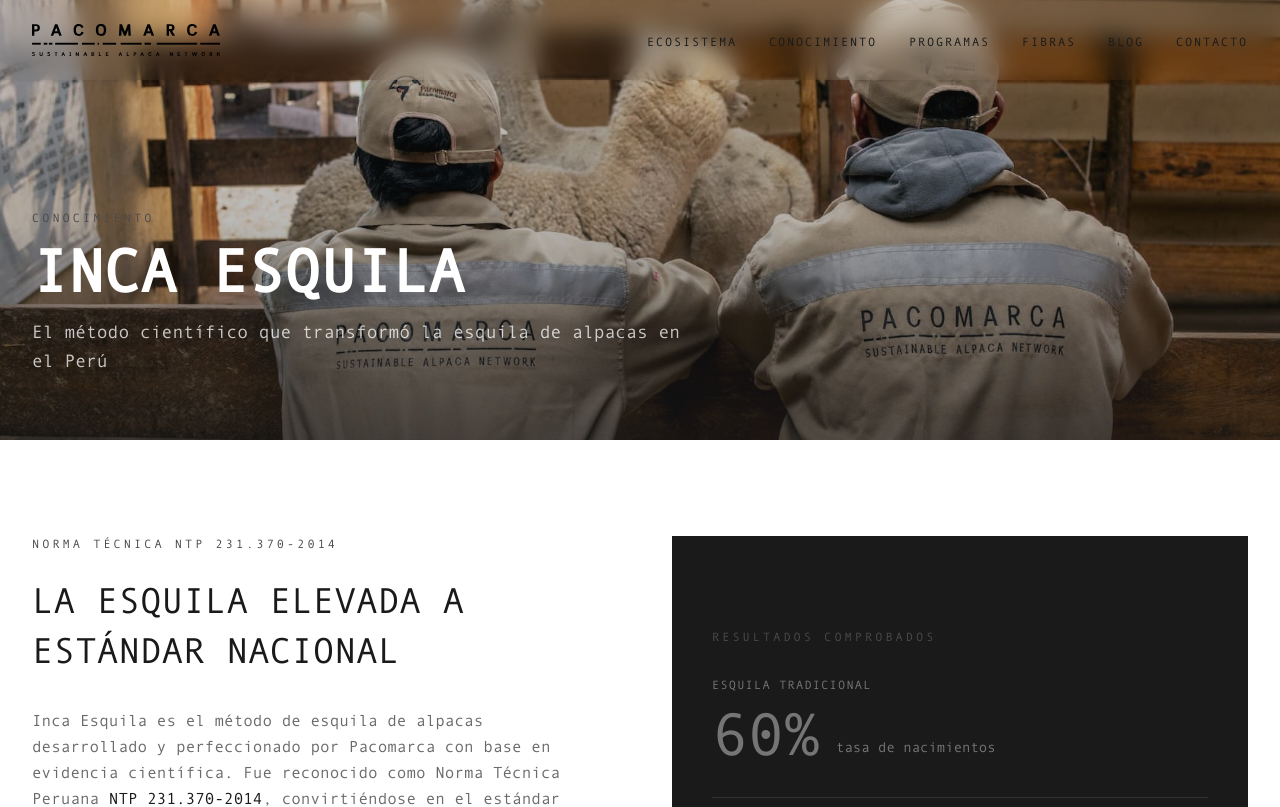
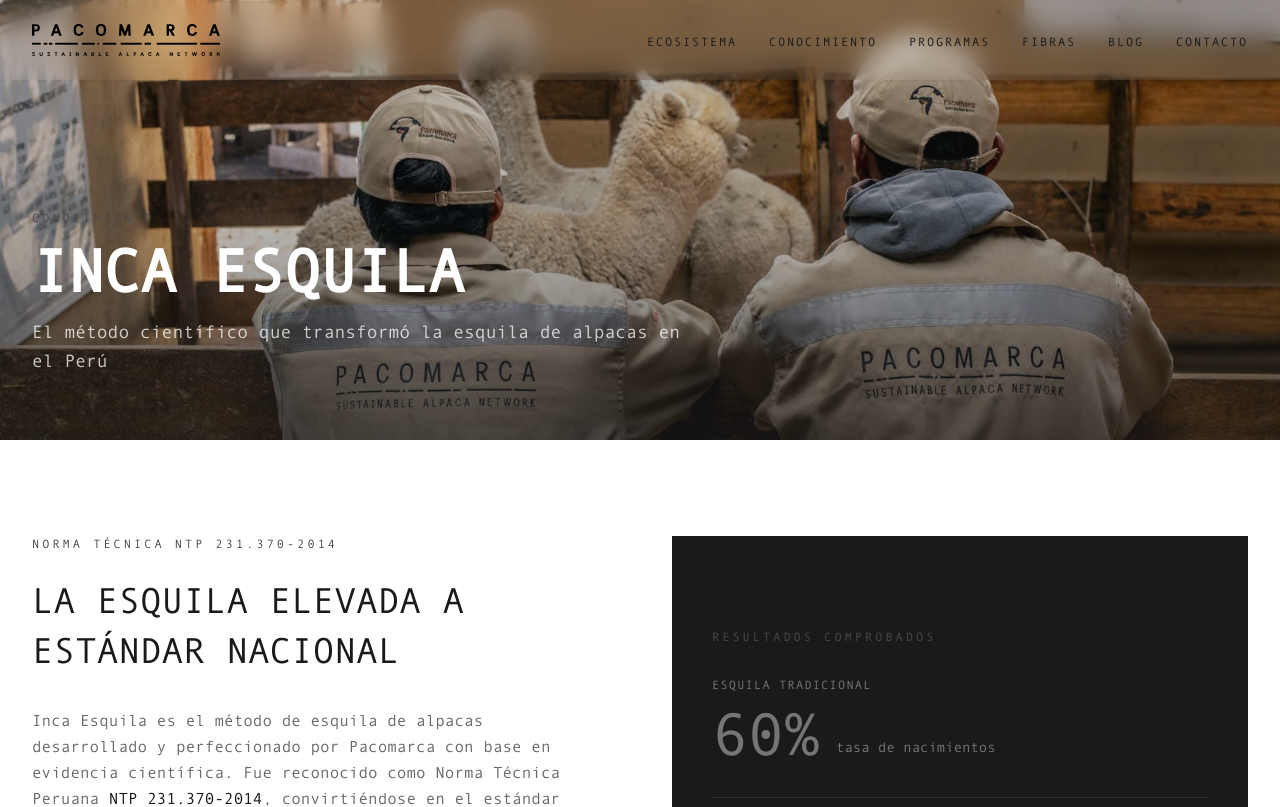
Before and after one commit to jpfernandezcenteno-max/Pacomarca, a Next.js app: page /conocimiento/inca-esquila in a window 1280 px wide. Shown: the top 807 px of the page. Built offline with nearby package versions, Linux system fonts and the light colour scheme; a web font is replaced by a local one.

Commit message:
Subir encuadre portada Inca Esquila 10% más
Co-Authored-By: Claude Sonnet 4.6 <noreply@anthropic.com>

```diff
--- a/app/conocimiento/inca-esquila/page.tsx
+++ b/app/conocimiento/inca-esquila/page.tsx
@@ -35,7 +35,7 @@ export default function IncaEsquilaPage() {
         title="Inca Esquila"
         subtitle="El método científico que transformó la esquila de alpacas en el Perú"
         imageUrl="/conocimiento/inca-esquila/portada.jpg"
-        imagePosition="object-[center_40%]"
+        imagePosition="object-[center_30%]"
       />
 
       {/* Intro */}
```
